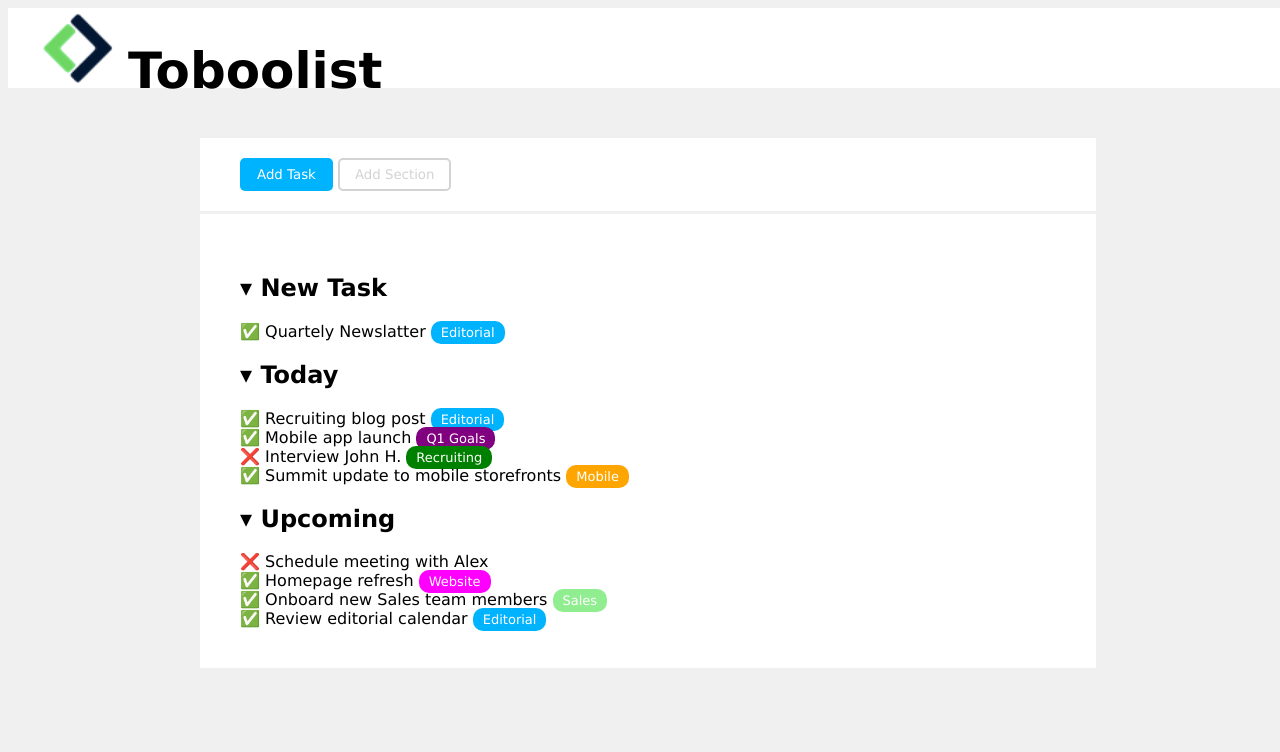
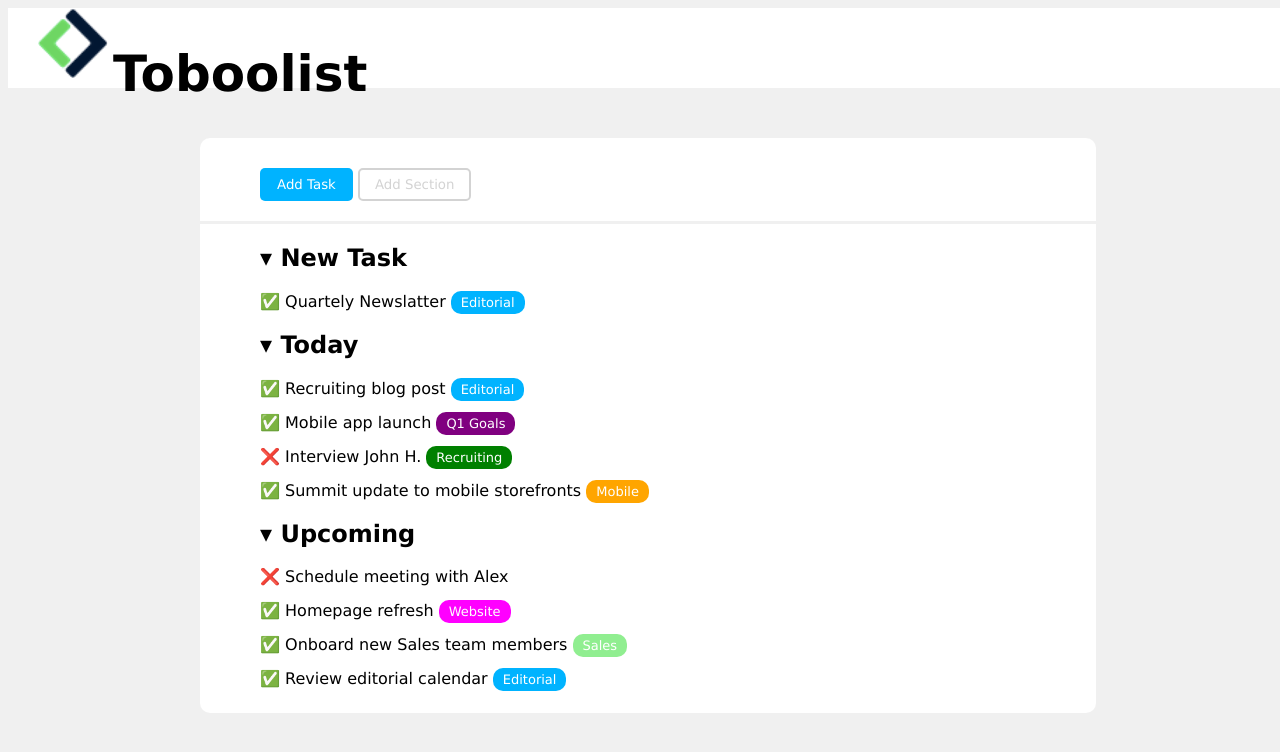
Before and after one commit to tsukigahara/html-css-toboolist, a plain HTML site: page index.html in a window 1280 px wide. Shown: the top 752 px of the page. Drawn offline with Linux system fonts and the light colour scheme.

Commit message:
add space between every tasks

```diff
--- a/css/style.css
+++ b/css/style.css
@@ -3,21 +3,16 @@
 }
 
 body {
-    display: block;
     background-color: rgb(240, 240, 240);
     width: 100%;
     height: auto;
-    padding: 0;
-    border: 0;
 }
 
 header {
-    display: block;
     background-color: white;
     width: 100%;
     height: 80px;
     padding-left: 30px;
-
 }
 
 #logotext {
@@ -25,7 +20,7 @@ header {
     font-weight: bold;
     color: black;
     font-size: 50px;
-    padding: 5px;
+    vertical-align: middle;
 
 }
 
@@ -33,7 +28,6 @@ header {
     display: inline-block;
     width: 70px;
     height: auto;
-    padding: 5px;
 
 }
 
@@ -44,6 +38,8 @@ header {
     height: auto;
     margin: auto;
     margin-top: 50px;
+    border-radius: 10px;
+    padding: 10px 0;
 
 
 }
@@ -52,10 +48,7 @@ header {
     display: block;
     border-bottom: solid 3px rgb(240, 240, 240);
     padding: 20px;
-    padding-left: 40px;
-
-
-
+    padding-left: 60px;
 }
 
 .button {
@@ -63,7 +56,6 @@ header {
     height: auto;
     padding: 7px 15px;
     border-radius: 5px;
-
 }
 
 .blue {
@@ -122,7 +114,11 @@ header {
 }
 
 #list {
-    padding: 40px;
+    padding: 0 60px;
+}
+
+.contents {
+    margin: 15px 0;
 }
 
 .tags {
--- a/index.html
+++ b/index.html
@@ -10,7 +10,7 @@
 <body>
     <header>
             <img id="logo"src="img/Logo.png" alt="Logo">
-            <div id="logotext">Toboolist</div>
+            <span id="logotext">Toboolist</span>
     </header>
     <main>
         <div class="conteiner">
@@ -24,39 +24,39 @@
                 <!-- NEW TASK -->
                 <div>
                     <h2>&#9662; New Task</h2>
-                    <div>&#9989; Quartely Newslatter
+                    <div class="contents">&#9989; Quartely Newslatter
                         <span class="blue tags">Editorial</span>
                     </div>
                 </div>
                 <!-- TODAY -->
                 <div>
                     <h2>&#9662; Today</h2>
-                    <div>&#9989; Recruiting blog post
+                    <div class="contents">&#9989; Recruiting blog post
                         <span class="blue tags">Editorial</span>
                     </div>
-                    <div>&#9989; Mobile app launch
+                    <div class="contents">&#9989; Mobile app launch
                         <span class="purple tags">Q1 Goals</span>
                     </div>
-                    <div>&#10060; Interview John H.
+                    <div class="contents">&#10060; Interview John H.
                         <span class="green tags">Recruiting</span>
                     </div>
-                    <div>&#9989; Summit update to mobile storefronts
+                    <div class="contents">&#9989; Summit update to mobile storefronts
                         <span class="orange tags">Mobile</span>
                     </div>
                 </div>
                 <!-- UPCOMING -->
                 <div>
                     <h2>&#9662; Upcoming</h2>
-                    <div>&#10060; Schedule meeting with Alex
+                    <div class="contents">&#10060; Schedule meeting with Alex
                         <span class="nodisplay">Editorial</span>
                     </div>
-                    <div>&#9989; Homepage refresh
+                    <div class="contents">&#9989; Homepage refresh
                         <span class="magenta tags">Website</span>
                     </div>
-                    <div>&#9989; Onboard new Sales team members
+                    <div class="contents">&#9989; Onboard new Sales team members
                         <span class="lightgreen tags">Sales</span>
                     </div>
-                    <div>&#9989; Review editorial calendar
+                    <div class="contents">&#9989; Review editorial calendar
                         <span class="blue tags">Editorial</span>
                     </div>
                 </div>
```
